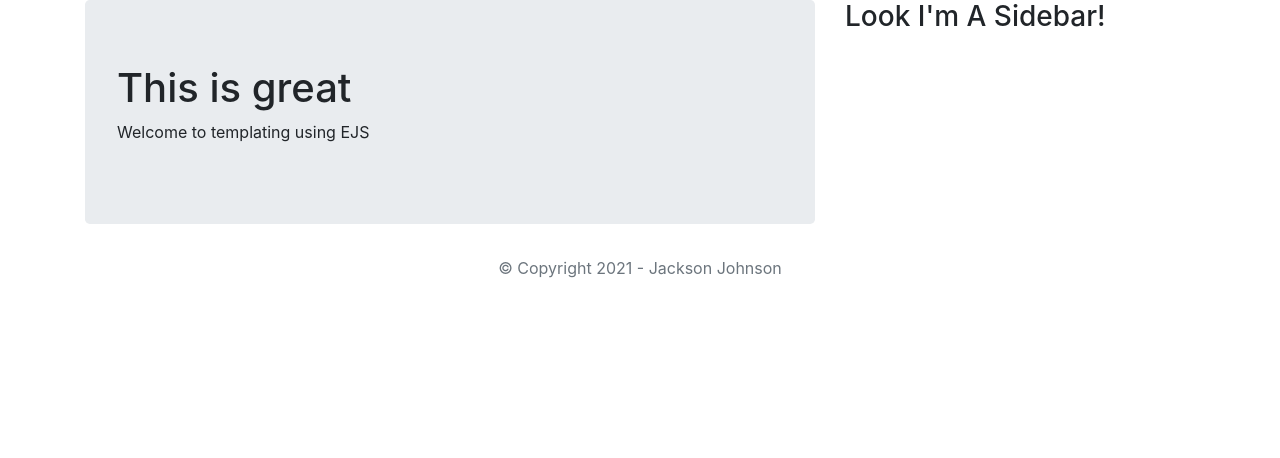
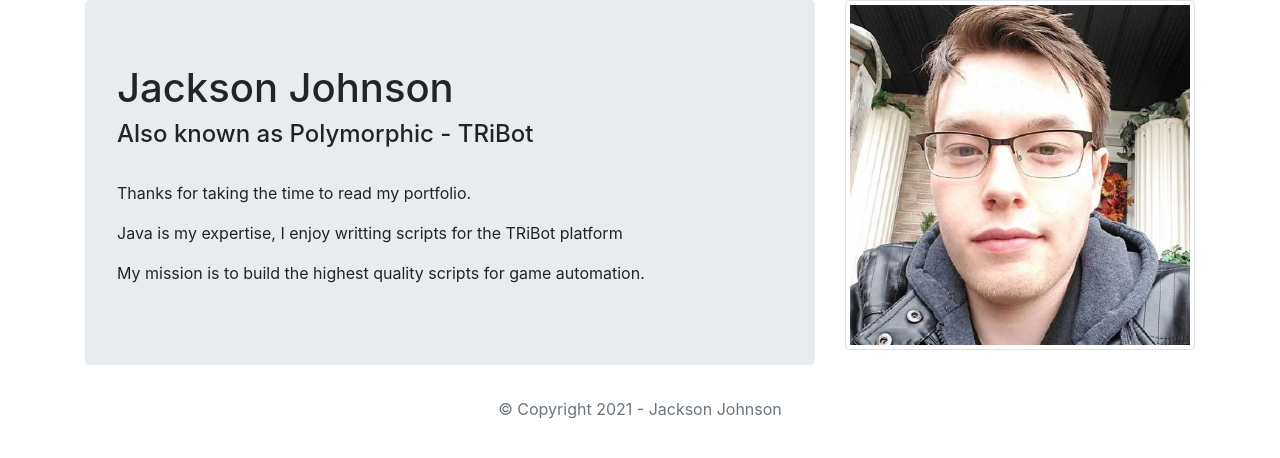
Before and after one commit to its-jackson/assignment-1-web-development, a Node server app: page /about in a window 1280 px wide. Shown: the part 106-564 px from the top of the page. Run offline with Node 20, Linux system fonts and the light colour scheme.

Commit message:
Added the about me page

```diff
--- a/views/pages/about.ejs
+++ b/views/pages/about.ejs
@@ -1,8 +1,10 @@
 <!DOCTYPE html>
 <html lang="en">
+
 <head>
   <%- include('../partials/head'); %>
 </head>
+
 <body class="container">
 
   <header>
@@ -13,14 +15,18 @@
     <div class="row">
       <div class="col-sm-8">
         <div class="jumbotron">
-      <h1>This is great</h1>
-      <p>Welcome to templating using EJS</p>
+          <h1>Jackson Johnson</h1>
+          <h4>Also known as Polymorphic - TRiBot</h4>
+          <br>
+          <p>Thanks for taking the time to read my portfolio.</p>
+          <p>Java is my expertise, I enjoy writting scripts for the TRiBot platform</p>
+          <p>My mission is to build the highest quality scripts for game automation.</p>
         </div>
       </div>
 
       <div class="col-sm-4">
         <div class="well">
-      <h3>Look I'm A Sidebar!</h3>
+          <img src="../../images/me.jpeg" class="img-thumbnail" alt="jackson johnson">
         </div>
       </div>
     </div>
@@ -31,4 +37,5 @@
   </footer>
 
 </body>
+
 </html>
--- a/views/pages/index.ejs
+++ b/views/pages/index.ejs
@@ -11,8 +11,8 @@
 
 <main>
   <div class="jumbotron">
-    <h1>Jackson Johnson</h1>
-    <h3>The Mission: Build High Quality Scripts</h3>
+    <h1>My Mission</h1>
+    <h3>Build High Quality Scripts</h3>
     <strong><p><%= tagline %></p></strong>
 
     <ul>
--- a/views/partials/head.ejs
+++ b/views/partials/head.ejs
@@ -1,8 +1,10 @@
 <meta charset="UTF-8">
 <title>Jackson Johnson - Portfolio</title>
 
+ <!--background-color: rgb(53, 53, 53) -->
 <!-- CSS (load bootstrap from a CDN) -->
-<link rel="stylesheet" href="https://cdnjs.cloudflare.com/ajax/libs/twitter-bootstrap/4.5.2/css/bootstrap.min.css">
+<!-- Twitter bootstrap framework -->
+<link rel="stylesheet" href="https://maxcdn.bootstrapcdn.com/bootstrap/4.0.0/css/bootstrap.min.css" integrity="sha384-Gn5384xqQ1aoWXA+058RXPxPg6fy4IWvTNh0E263XmFcJlSAwiGgFAW/dAiS6JXm" crossorigin="anonymous">
 <style>
-  body { padding-top:50px; }
+  body { padding-top:50px;}
 </style>
```
Also changed, not shown: index.js (+6 -3 lines), public/images/me.jpeg (added). Lines whose indentation alone changed are shown as unchanged.
